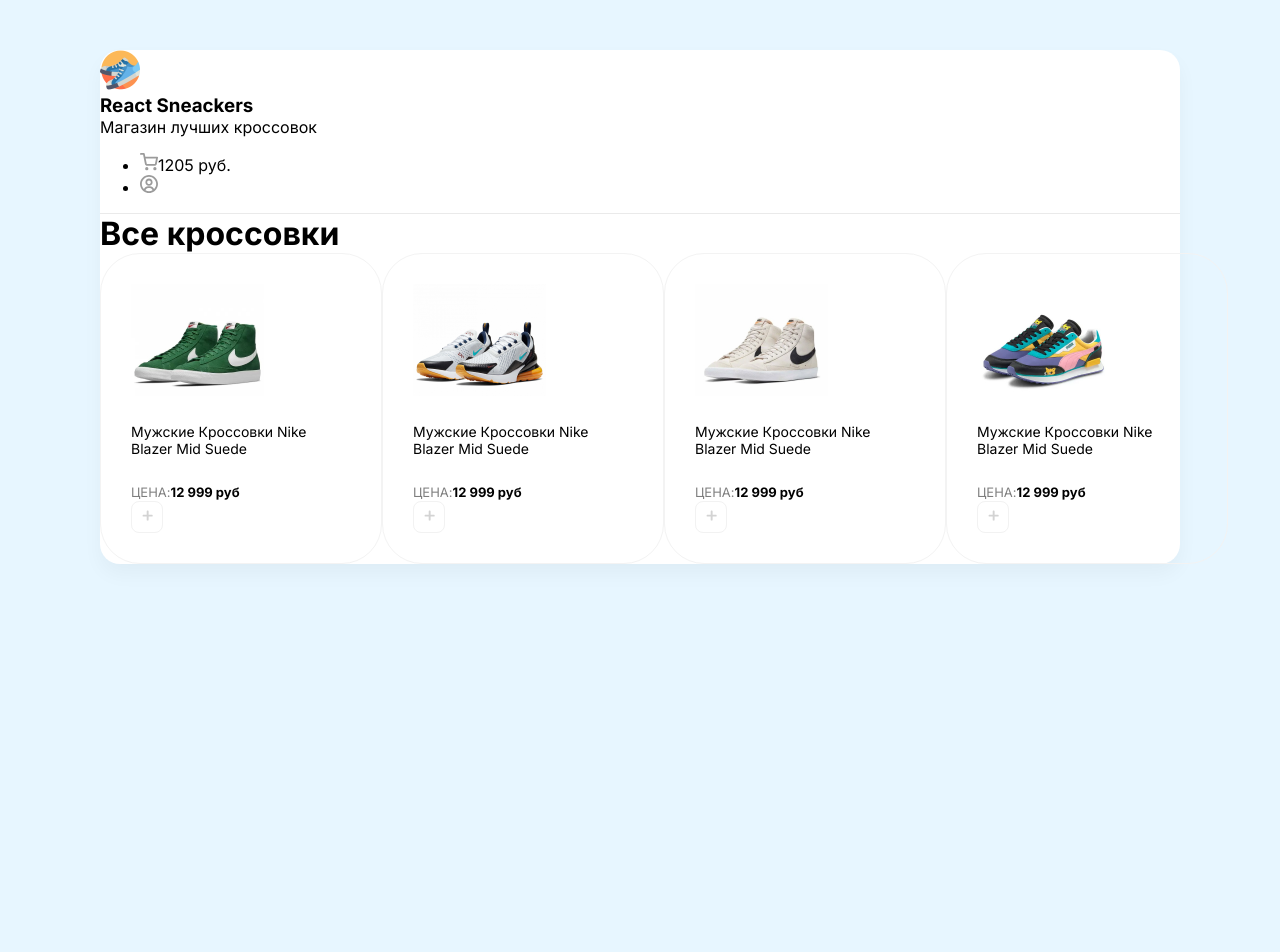
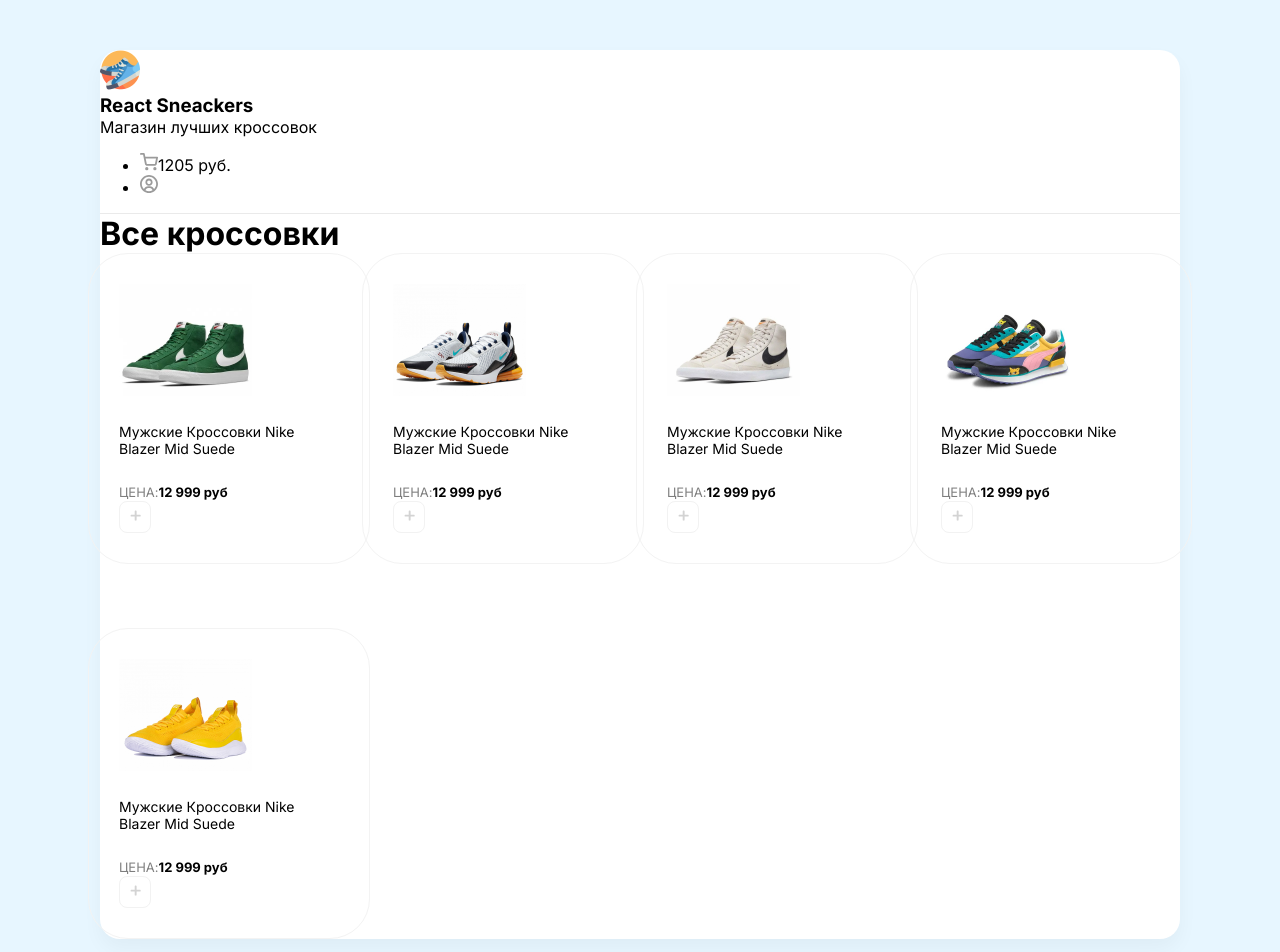
Before and after one commit to MikeSaburov/react-sneakers-shop, a React (Create React App) app: page / in a window 1280 px wide. Shown: the top 952 px of the page. Before the commit the page ends 800 px from the top, so only its background shows below. Built offline with nearby package versions, Linux system fonts and the light colour scheme.

Commit message:
добавил auto-fit для grep, а также сделал отступы между каточками

```diff
--- a/src/App.js
+++ b/src/App.js
@@ -120,6 +120,29 @@
               </button>
             </div>
           </div>
+          <div className="card">
+            <img
+              width={133}
+              height={112}
+              src="img/sneakers/5.jpg"
+              alt="Кроссовки"
+            />
+            <h5>Мужские Кроссовки Nike Blazer Mid Suede</h5>
+            <div className="d-flex justify-between align-center">
+              <div className="d-flex flex-column ">
+                <span>Цена:</span>
+                <b>12 999 руб</b>
+              </div>
+              <button className="button">
+                <img
+                  width={11}
+                  height={11}
+                  src="/img/plus.svg"
+                  alt="Добавить"
+                />
+              </button>
+            </div>
+          </div>
         </div>
       </div>
     </div>
--- a/src/index.scss
+++ b/src/index.scss
@@ -29,7 +29,10 @@
 }
 .cardBlock {
   display: grid;
-  grid-template-columns: repeat(4, 1fr);
+  grid-template-columns: repeat(auto-fit, minmax(210px, 1fr));
+  column-gap: 1rem;
+  row-gap: 4rem;
+  justify-items: center;
 }
 
 .card {
```
